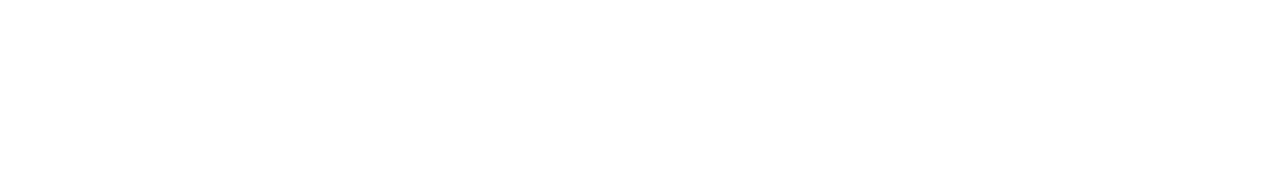
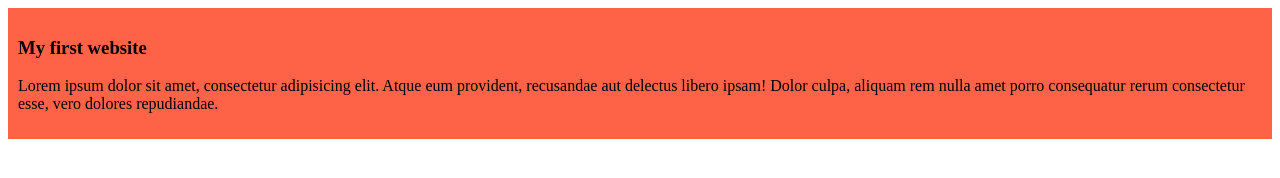
Before and after one commit to fahimislam222/my-simple-website, a plain HTML site: page index.html in a window 1280 px wide. Drawn offline with Linux system fonts and the light colour scheme.

Commit message:
Added the first Blog

```diff
--- a/index.html
+++ b/index.html
@@ -4,8 +4,12 @@
     <meta charset="UTF-8">
     <meta name="viewport" content="width=device-width, initial-scale=1.0">
     <title>My simple website</title>
+    <link rel="stylesheet" href="style/blog.css">
 </head>
 <body>
-
+    <div>
+        <h3>My first website</h3>
+        <p>Lorem ipsum dolor sit amet, consectetur adipisicing elit. Atque eum provident, recusandae aut delectus libero ipsam! Dolor culpa, aliquam rem nulla amet porro consequatur rerum consectetur esse, vero dolores repudiandae.</p>
+    </div>
 </body>
 </html>
--- /dev/null
+++ b/style/blog.css
@@ -0,0 +1,4 @@
+div{
+    background-color: tomato;
+    padding: 10px;
+}
```
